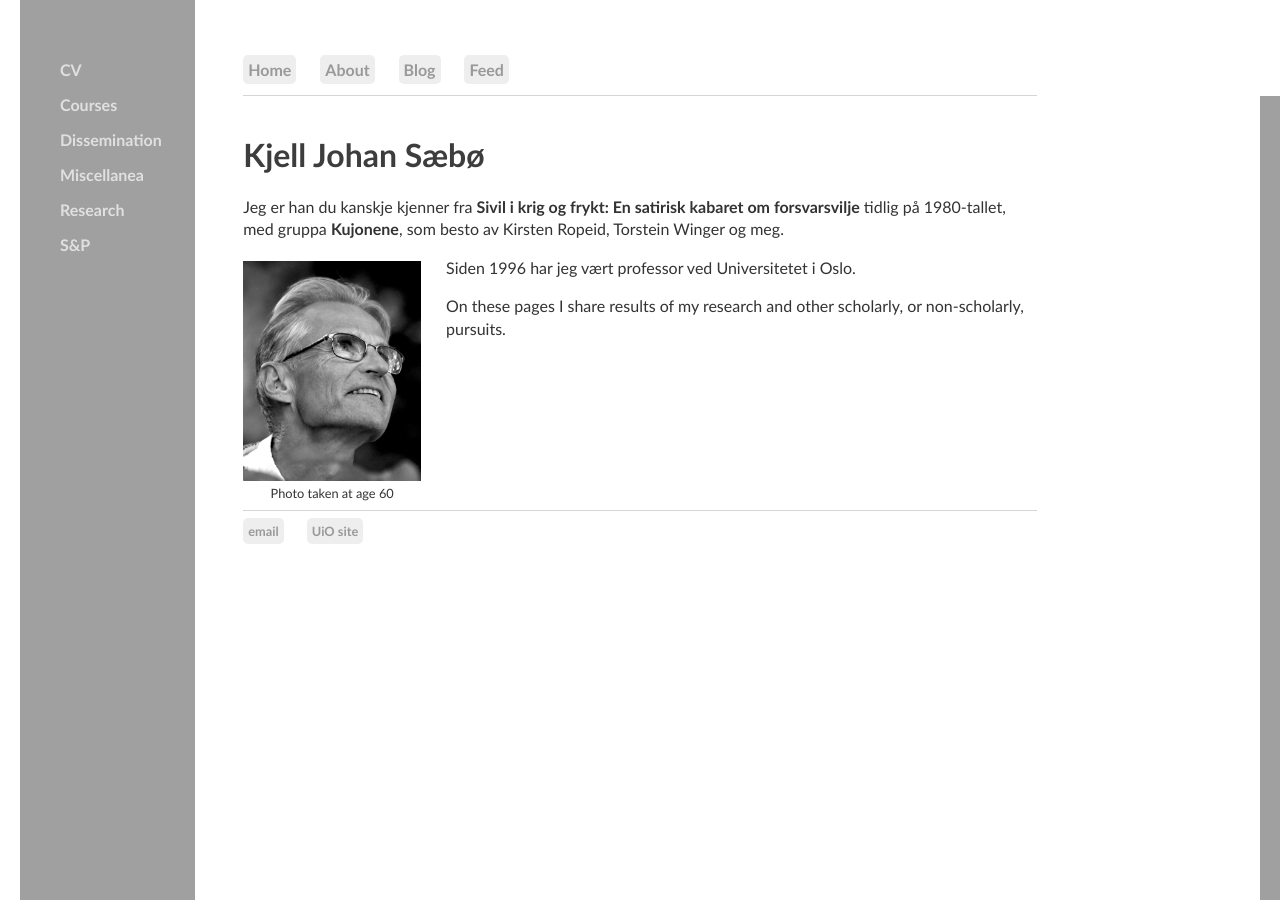
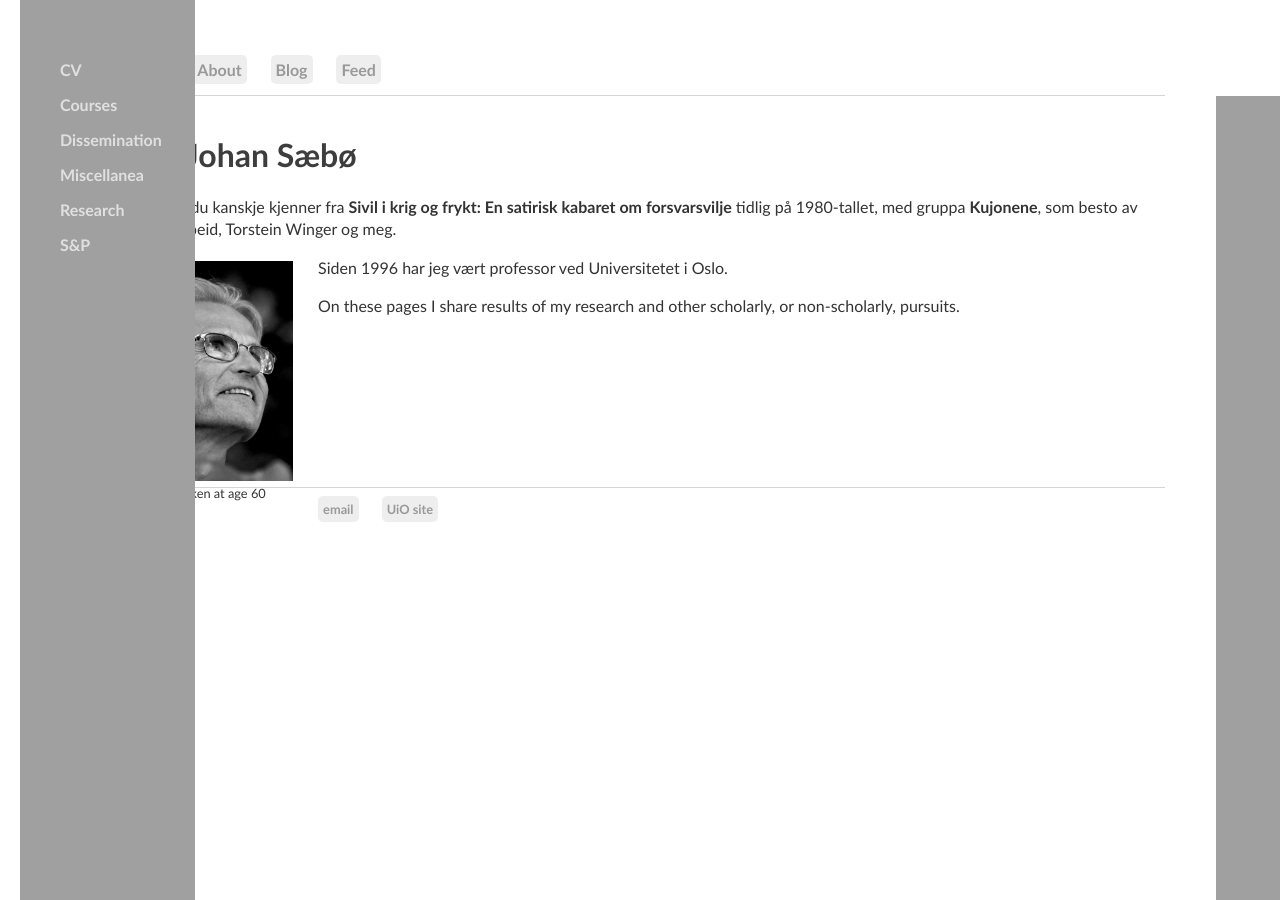
Before and after one commit to kjelljs/kjelljs.github.io, a Jekyll site: the page built from index.html, in a window 1280 px wide. Built offline with Jekyll 4.4.1, drawn with Linux system fonts in a browser that asks for light colours.

Commit message:
Update main.css

```diff
--- a/css/main.css
+++ b/css/main.css
@@ -3,7 +3,7 @@ main {
 }
 body {
     margin: 60px auto;
-    width: 62%;
+    width: 82%;
 }
 nav {
     border-bottom: 1px solid #d5d5d5;
@@ -64,7 +64,7 @@ nav a:hover, footer a:hover {
 
 rightsidebar {
     height: 100%;
-    width: 20px;
+    width: 5%;
     right: 0;
     background-color: #a0a0a0;
     position: fixed;
```
